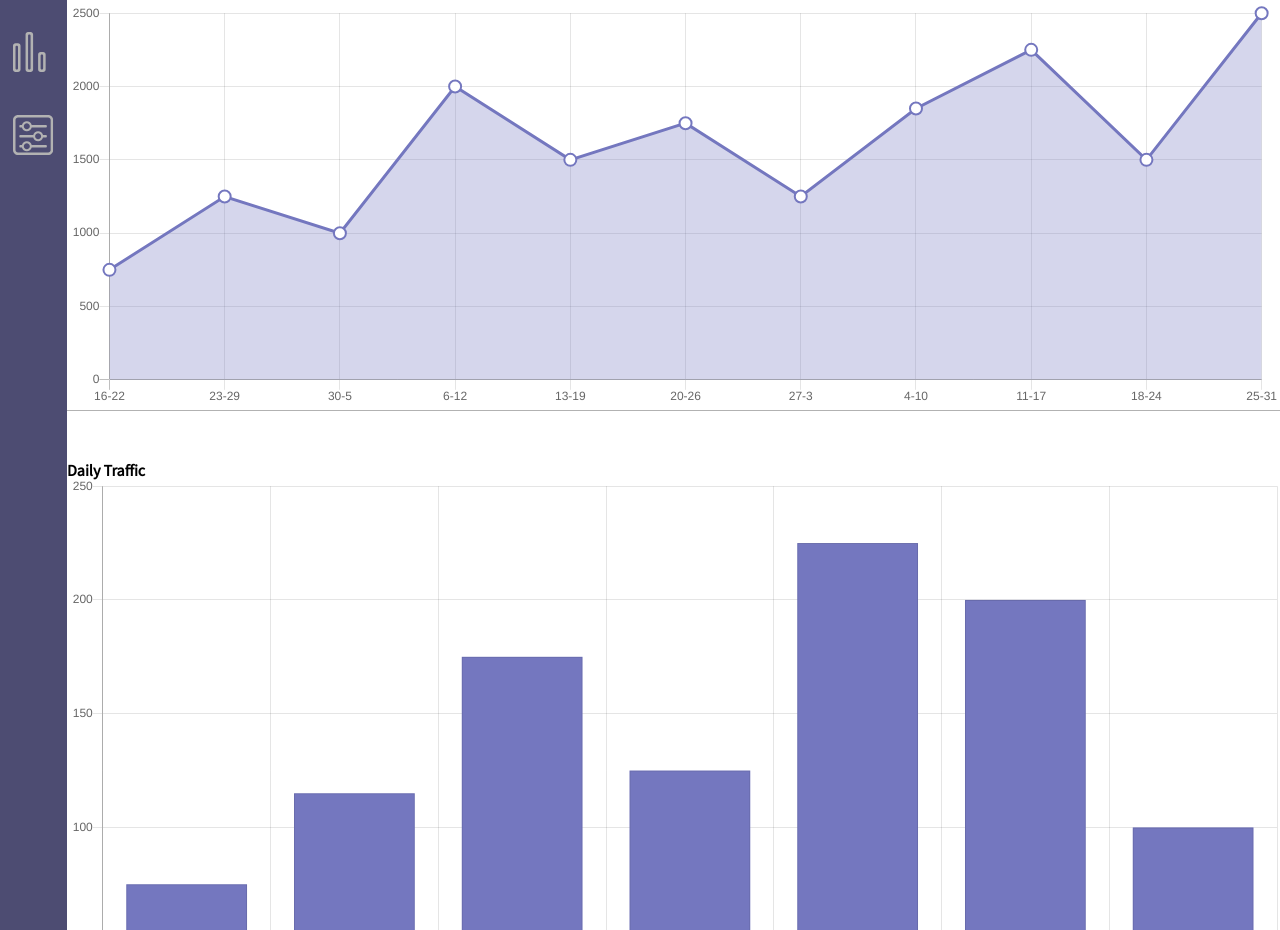
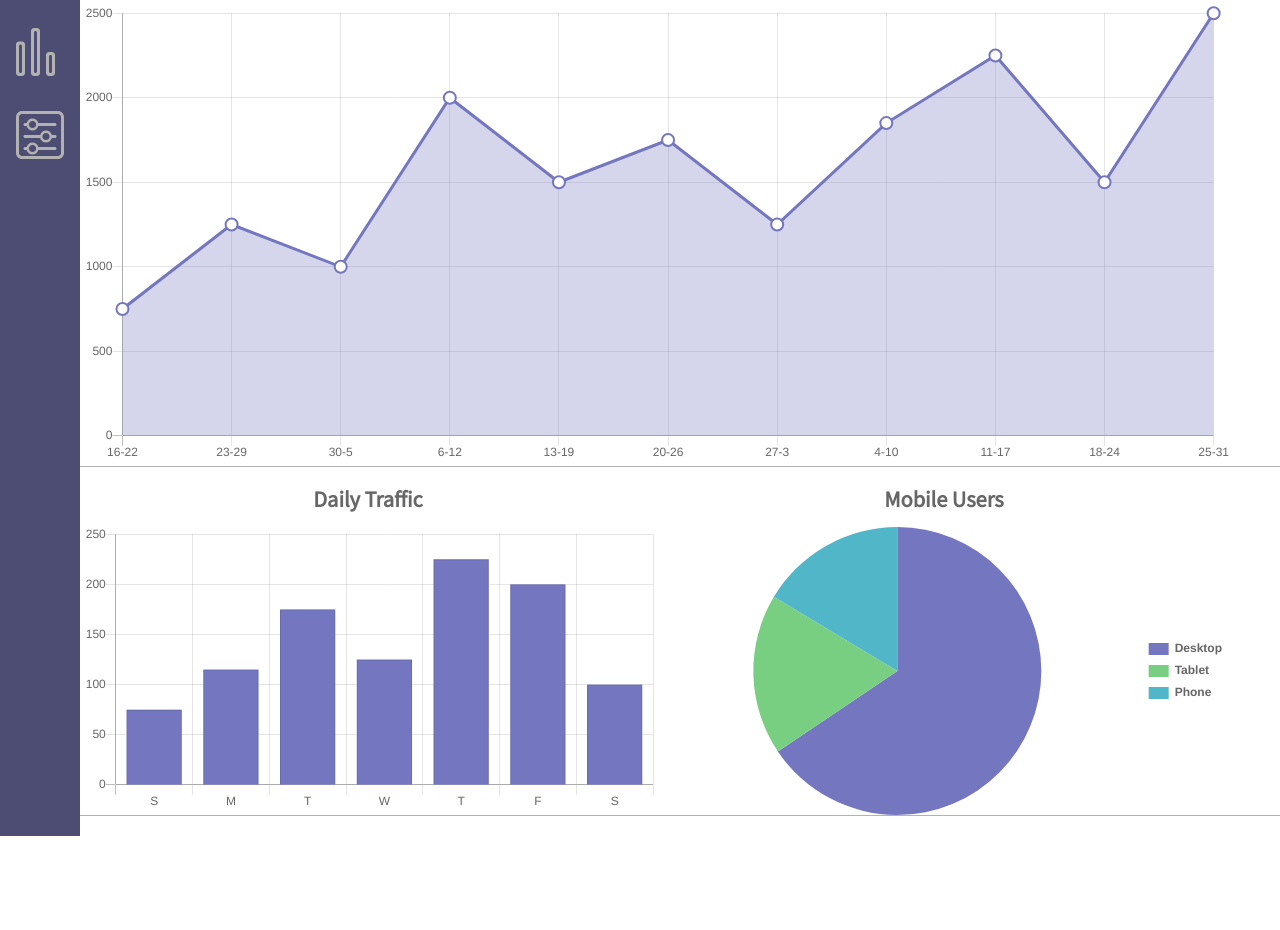
Before and after one commit to JIWU6498/Techdegree-Project7, a plain HTML site: page index.html in a window 1280 px wide. Shown: the part 245-1175 px from the top of the page. After the commit the page ends 1081 px from the top, so only its background shows below. Drawn offline with nearby package versions, Linux system fonts and the light colour scheme.

Commit message:
watch before grid layout for main section

```diff
--- a/index.html
+++ b/index.html
@@ -81,11 +81,11 @@
                </ul>
             </div>
             <div class="widget-container-full">
-               <canvas height="100px" id="traffic-chart"></canvas>
+               <canvas id="traffic-chart"></canvas>
             </div>
          </section>
          <!--Daily Traffic & Mobile Users-->
-
+         <div class="traffic-detail">
             <!-- Bar Chart -->
             <section class="bar-chart">
                <h3>Daily Traffic</h3>
@@ -101,7 +101,7 @@
                   <canvas id="mobile-chart"></canvas>
                </div>
             </section>
-
+         </div>
          <!-- Social Stats -->
       </main>
    </div>
--- a/scss/component/_grid.scss
+++ b/scss/component/_grid.scss
@@ -4,23 +4,23 @@
 
 .grid-container {
    display: grid;
-   grid-template-columns: 1fr;
+   grid-template-columns: 100%;
+   grid-template-rows: auto;
    grid-template-areas:
       "header"
       "aside"
       "main";
-   grid-auto-rows: minmax(80px, auto);
+
 
    @include media-query-m($break-m) {
-      grid-template-columns: 1fr 9fr;
-      grid-template-rows: 80px minmax(1000px, auto);
+      grid-template-columns: 60px 1fr;
       grid-template-areas:
          "header header"
          "aside main";
    }
 
    @include media-query-l($break-l) {
-      grid-template-columns: 1fr 18fr;
+      grid-template-columns: 80px 1fr;
    }
 }
 
@@ -35,3 +35,17 @@ aside {
 main {
    grid-area: main;
 }
+
+main{
+   // display: grid;
+
+
+
+   @include media-query-m($break-m){
+      grid-template-columns: 1fr;
+   }
+   @include media-query-l($break-l){
+      grid-template-columns: 1fr;
+   }
+
+}
--- a/scss/component/_index.scss
+++ b/scss/component/_index.scss
@@ -1 +1 @@
-@import 'header','aside','grid','images','dashboard','alert','trafficChart';
+@import 'header','aside','grid','dashboard','alert','trafficChart';
--- a/scss/component/_main.scss
+++ /dev/null
@@ -1,3 +0,0 @@
-/* ============================================= */
-/*              Main Styles                     */
-/* ============================================= */
--- a/scss/component/_trafficChart.scss
+++ b/scss/component/_trafficChart.scss
@@ -4,12 +4,10 @@
 .traffic {
    text-align: center;
    vertical-align: middle;
-   margin: 20px 0 50px 0;
    border-bottom: 0.8px solid #b2b2b2;
 
    .traffic-header {
       margin: 30px 20px;
-      color: #676767;
 
       @include media-query-m($break-m) {
          display: flex;
@@ -17,16 +15,14 @@
       }
 
       h3 {
-         font-weight: bold;
-         height: 30px;
-         font-size: 1.4em;
-         font-weight: bold;
+         @include h3-style;
       }
 
       .traffic-nav {
          margin: 0;
          padding: 0;
          display: inline-block;
+         color: #676767;
 
          .traffic-nav-link {
             float: right;
@@ -43,8 +39,39 @@
                background-color: #81c98f;
             }
 
-            @include media-query-m($break-m) {}
+
          }
       }
    }
+
+   .widget-container-full {
+      width: 95vw;
+      @include media-query-m($break-m) {
+         width: 90vw;
+      }
+   }
 }
+
+.traffic-detail {
+   text-align: center;
+   margin:20px 0;
+   border-bottom: 0.8px solid #b2b2b2;
+
+   h3 {
+      @include h3-style;
+      margin-bottom: 10px;
+   }
+
+   .widget-container-half {
+      width: 95vw;
+      @include media-query-m($break-m) {
+         width: 45vw;
+      }
+   }
+
+   @include media-query-m($break-m) {
+      display: flex;
+      grid-column: 1/span 2;
+   }
+
+}
--- a/scss/utilities/mixins/_mixins.scss
+++ b/scss/utilities/mixins/_mixins.scss
@@ -15,3 +15,16 @@
       @content;
    }
 }
+
+@mixin h3-style{
+   color: #676767;
+   height: 30px;
+   font-size: 1.4em;
+   font-weight: bold;
+}
+
+@mixin margin-center {
+   display: block;
+   margin-left: auto;
+   margin-right: auto;
+}
```
Also changed, not shown: css/styles.css, scss/component/_images.scss (deleted), scss/styles.css, 2 other files. Lines whose indentation alone changed are shown as unchanged.
